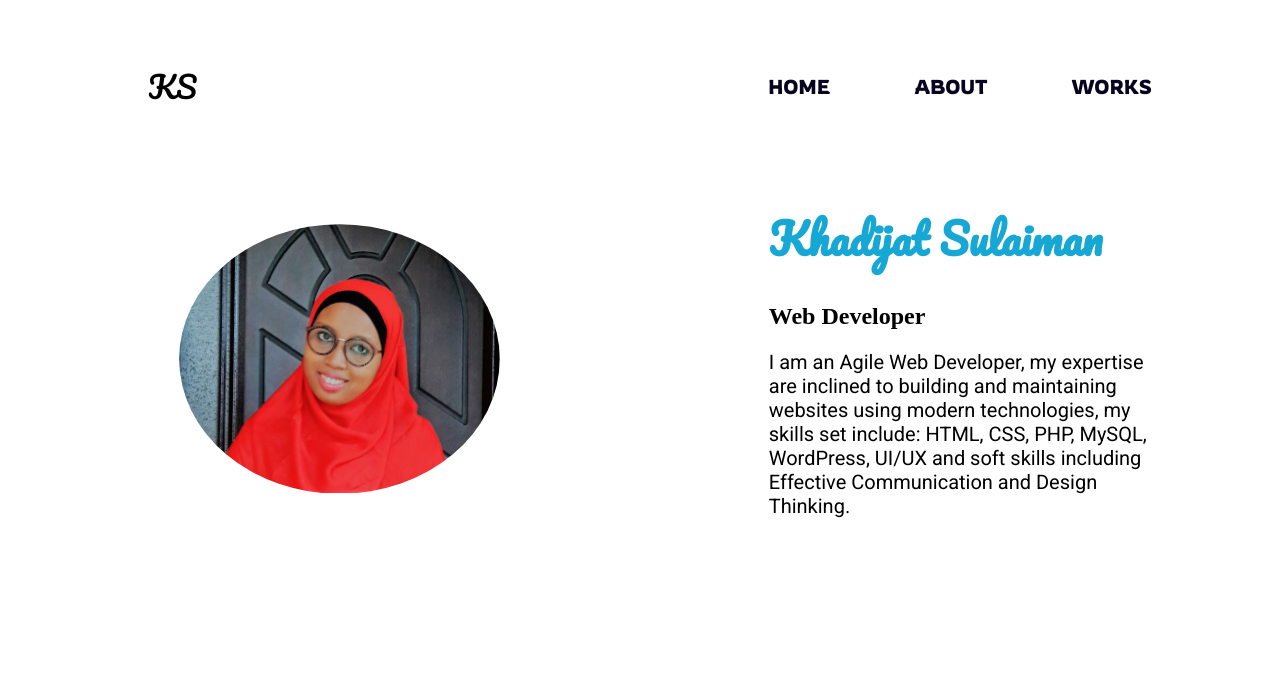
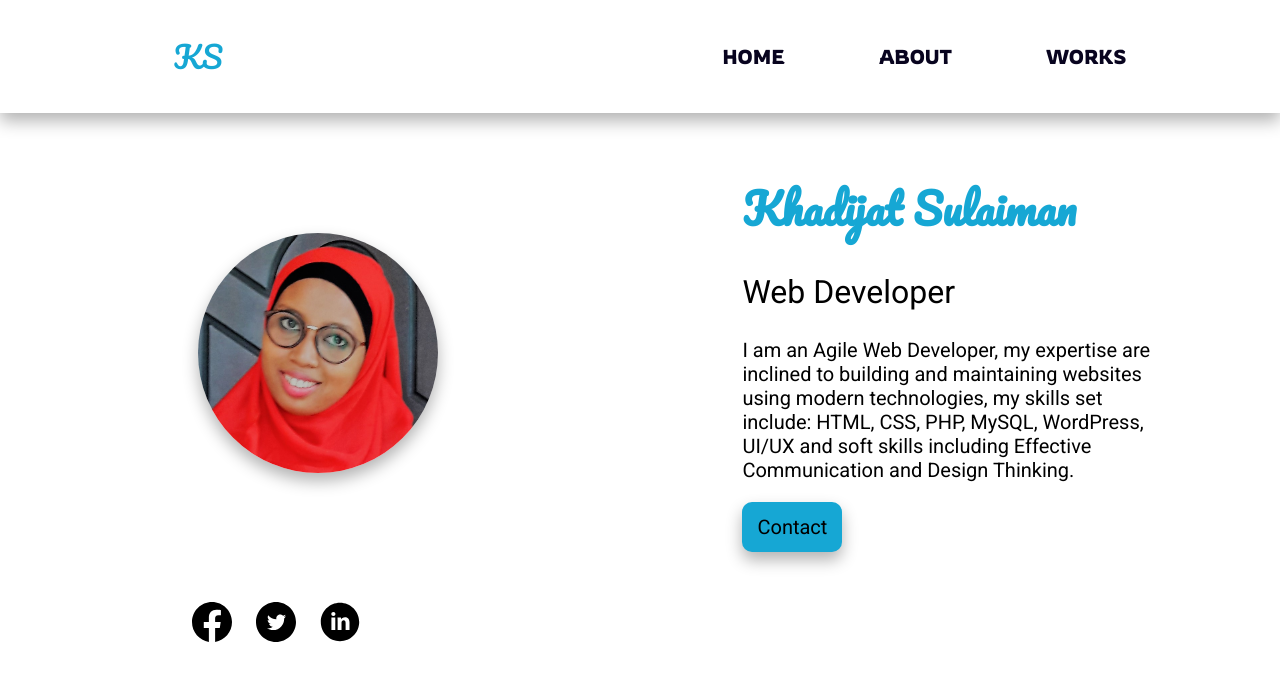
Before and after one commit to KhadijatSulaiman/portfolio, a plain HTML site: page index.html in a window 1280 px wide. Drawn offline with Linux system fonts and the light colour scheme.

Commit message:
'updated'

```diff
--- a/index.html
+++ b/index.html
@@ -7,6 +7,8 @@
     <link href="https://fonts.googleapis.com/css2?family=Roboto:wght@400;500&family=Rowdies&display=swap" rel="stylesheet">
     <link href="https://fonts.googleapis.com/css2?family=Pacifico&display=swap" rel="stylesheet">
     <link rel="stylesheet" href="style.css">
+    <script src="https://code.iconify.design/1/1.0.7/iconify.min.js"></script>
+
     <title>Document</title>
 </head>
 <body>
@@ -22,13 +24,28 @@
     </header>
 
     <div class="container">
-        <div class="img"><img src="img.jpg" alt=""></div>
+        <div class="shape"><img src="img.jpg" alt="" class="img"></div>
         <div class="section">
             <h1>Khadijat Sulaiman</h1>
             <h2>Web Developer</h2>
             <p>I am an Agile Web Developer, my expertise are inclined to building and maintaining websites using modern technologies, my skills set include: HTML, CSS, PHP, MySQL, WordPress, UI/UX and soft skills including Effective Communication and Design Thinking.
             </p>
+            <button>Contact</button>
         </div>
+
     </div>
+
+   <div class="icons">
+    <svg  class="fb" width="40" height="40" viewBox="0 0 40 40" fill="none" xmlns="http://www.w3.org/2000/svg">
+        <path d="M40 20.1217C40 9.00609 31.0484 0 20 0C8.95161 0 0 9.00609 0 20.1217C0 30.1647 7.31371 38.4893 16.875 40V25.9383H11.7944V20.1217H16.875V15.6884C16.875 10.6458 19.8589 7.86045 24.429 7.86045C26.6177 7.86045 28.9065 8.25314 28.9065 8.25314V13.2024H26.3839C23.9 13.2024 23.125 14.7538 23.125 16.3448V20.1217H28.6718L27.7847 25.9383H23.125V40C32.6863 38.4893 40 30.1647 40 20.1217Z" fill="black"/>
+    </svg>
+    <svg class="tw" width="40" height="40" viewBox="0 0 40 40" fill="none" xmlns="http://www.w3.org/2000/svg">
+        <path d="M20 0C8.95417 0 0 8.95417 0 20C0 31.0458 8.95417 40 20 40C31.0458 40 40 31.0458 40 20C40 8.95417 31.0458 0 20 0ZM28.1354 16.3833C28.1437 16.5542 28.1458 16.725 28.1458 16.8917C28.1458 22.1 24.1854 28.1021 16.9396 28.1021C14.7985 28.1056 12.702 27.4907 10.9021 26.3312C11.2083 26.3687 11.5229 26.3833 11.8417 26.3833C13.6875 26.3833 15.3854 25.7563 16.7333 24.6979C15.9119 24.6818 15.116 24.4098 14.4565 23.9198C13.797 23.4299 13.3068 22.7464 13.0542 21.9646C13.6441 22.0768 14.2518 22.0532 14.8312 21.8958C13.9397 21.7155 13.1379 21.2324 12.5619 20.5285C11.9859 19.8245 11.6711 18.9429 11.6708 18.0333V17.9854C12.2021 18.2792 12.8104 18.4583 13.4562 18.4792C12.6204 17.9228 12.0287 17.0681 11.8022 16.0899C11.5756 15.1117 11.7314 14.0839 12.2375 13.2167C13.227 14.4333 14.461 15.4286 15.8595 16.1381C17.2581 16.8477 18.79 17.2555 20.3562 17.3354C20.1571 16.4902 20.2428 15.6029 20.6 14.8115C20.9572 14.02 21.5659 13.3687 22.3314 12.9589C23.0969 12.549 23.9764 12.4036 24.8331 12.5451C25.6898 12.6867 26.4758 13.1073 27.0687 13.7417C27.9504 13.5672 28.7958 13.2439 29.5688 12.7854C29.2749 13.6982 28.6597 14.4733 27.8375 14.9667C28.6184 14.8726 29.381 14.6627 30.1 14.3437C29.5718 15.1352 28.9065 15.8259 28.1354 16.3833V16.3833Z" fill="black"/>
+    </svg>
+    <svg class="ln" width="40" height="40" viewBox="0 0 40 40" fill="none" xmlns="http://www.w3.org/2000/svg">
+        <path d="M20 0.800049C9.39602 0.800049 0.800018 9.39605 0.800018 20.0001C0.800018 30.6041 9.39602 39.2001 20 39.2001C30.604 39.2001 39.2 30.6041 39.2 20.0001C39.2 9.39605 30.604 0.800049 20 0.800049ZM15.3 27.9581H11.412V15.4461H15.3V27.9581ZM13.332 13.9101C12.104 13.9101 11.31 13.04 11.31 11.964C11.31 10.866 12.128 10.022 13.382 10.022C14.636 10.022 15.404 10.866 15.428 11.964C15.428 13.04 14.636 13.9101 13.332 13.9101ZM29.5 27.9581H25.612V21.0241C25.612 19.4101 25.048 18.3141 23.642 18.3141C22.568 18.3141 21.93 19.0561 21.648 19.7701C21.544 20.0241 21.518 20.3841 21.518 20.7421V27.9561H17.628V19.4361C17.628 17.8741 17.578 16.5681 17.526 15.4441H20.904L21.082 17.1821H21.16C21.672 16.3661 22.926 15.1621 25.024 15.1621C27.582 15.1621 29.5 16.8761 29.5 20.5601V27.9581Z" fill="black"/>
+    </svg>
+   </div>
+
 </body>
 </html>
--- a/style.css
+++ b/style.css
@@ -4,7 +4,9 @@ body{
 }
 
 header{
-    margin: 30px 10%;
+    width: 76%;
+    padding: 0px 12%;
+    box-shadow: 0 0.5rem 1rem rgba(0, 0, 0, 0.3);
 }
 
 nav{
@@ -15,10 +17,12 @@ nav{
 nav p{
     justify-self: flex-start;
     font-family: 'pacifico';
+    color: #16A7D4;
+
 }
 nav li{
     display: inline-flex;
-    padding-left: 80px;
+    padding-left: 90px;
     list-style: none;
     transform: Uppercase;
     font-size: 20px;
@@ -48,27 +52,44 @@ p {
 .container{
     max-width: 1200px;
     display: flex;
-    justify-content: space-evenly;
+    justify-content: space-between;
     align-items: flex-start;
     margin: 30px 10%;
 }
 
-img{
-    width: 50%;
-    padding: 8%;
+.shape{
+    width:15rem;
+    height: 15rem;
     border-radius: 50%;
-    justify-content: center;
+    overflow:hidden;
+    position: relative;
+    margin: 90px 0 0 70px;
+    box-shadow: 0 0.5rem 1rem rgba(0, 0, 0, 0.3);
+}
+.img{
+    height: 100%;
+    transform: translateX(-2rem) scale(1.5);
+    transition: all .5s;
+}
 
+
+.img:hover{
+    transform: translateX(-2rem) scale(1);
 }
 
 .section{
-    width: 75%;
+    width: 40%;
 }
 
 .section h1{
     color: #16A7D4;
     font-family: 'pacifico';
     font-size: 42px;
+}
+.section h2{
+    font-family: 'Roboto';
+    font-weight: 200;
+    font-size: 32px;
 }
 
 .section p{
@@ -77,3 +98,37 @@ img{
     font-family: 'Roboto';
     padding: 0 0;
 }
+
+button{
+    background-color: #16A7D4;
+    border-radius: 10px;
+    position: absolute;
+    font-family: 'Roboto';
+    font-size: 20px;
+    border: none;
+    width: 100px;
+    height: 50px;
+    box-shadow: 0 0.5rem 1rem rgba(0, 0, 0, 0.3);
+}
+button:active,
+button:hover {
+    background-color: #fff;
+    color: #16A7D4;
+    border: 5px solid;
+    font-family: 'Roboto';
+    font-size: 20px;
+}
+
+.icons{
+    display: inline-block;
+    margin: 70px 15% 20px 15%;
+}
+.fb{
+    margin-right: 20px;
+}
+.tw{
+    margin-right: 20px;
+}
+.ln{
+    margin-right: 20px;
+}
```
